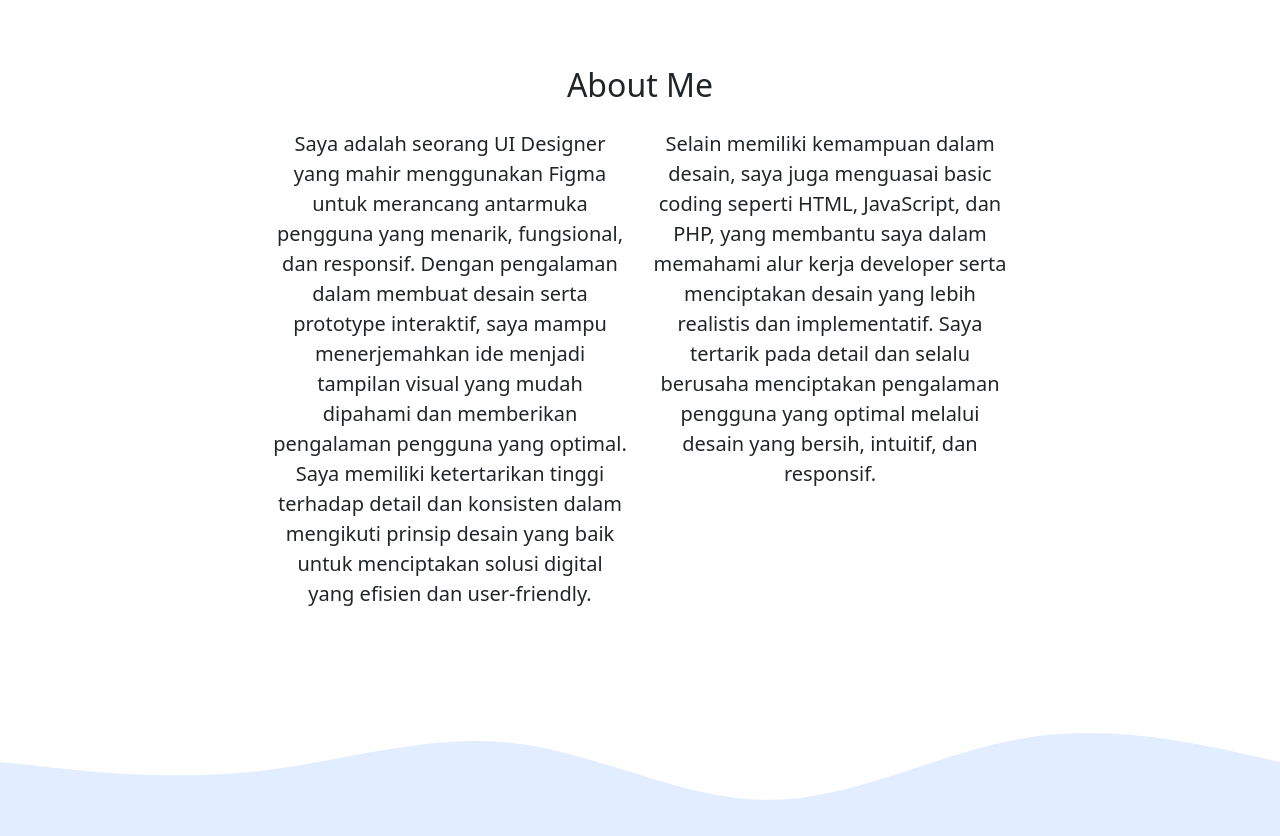
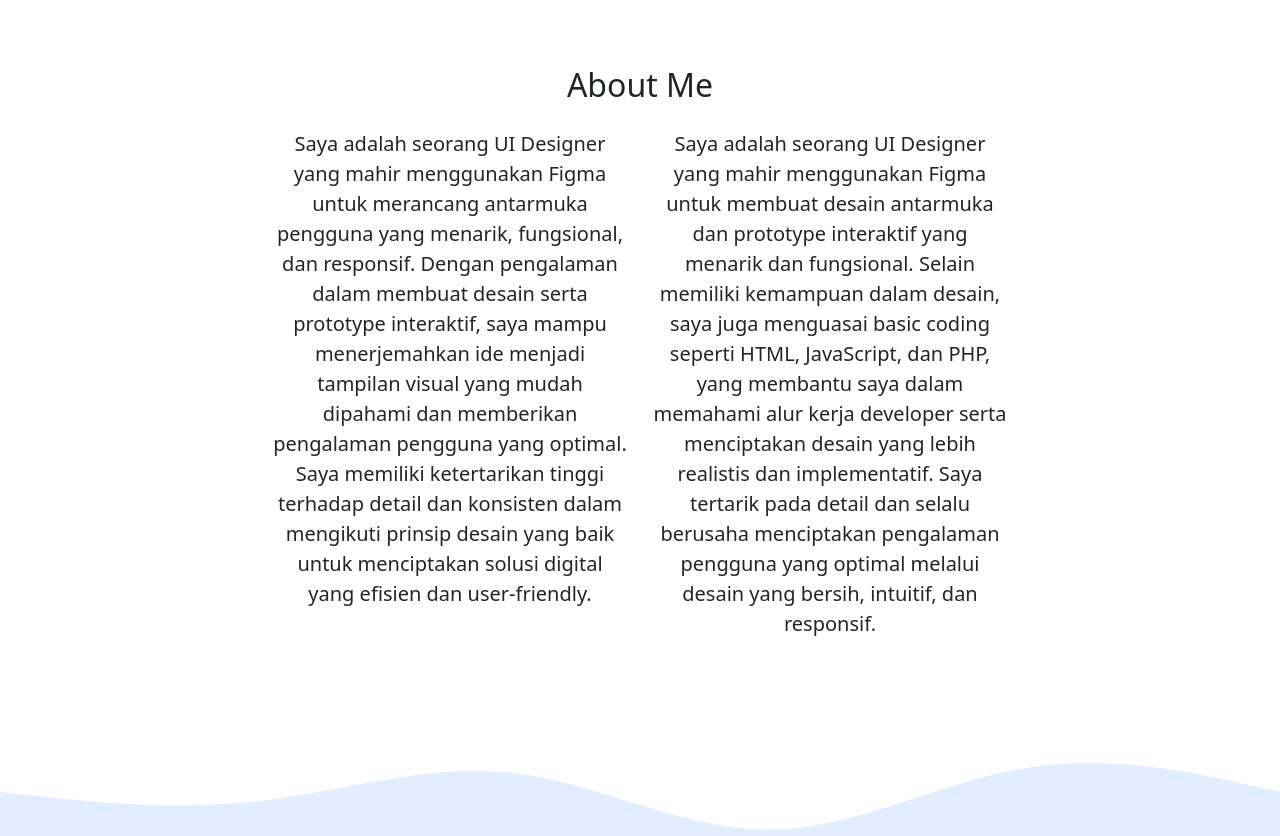
Before and after one commit to ilhamkhoerun/ilhamkhoerun.github.io, a plain HTML site: page index.html in a window 1280 px wide. Shown: the part 720-1556 px from the top of the page. Drawn offline with nearby package versions, Linux system fonts and the light colour scheme.

Commit message:
mengubah isi about

```diff
--- a/index.html
+++ b/index.html
@@ -77,8 +77,9 @@
           </div>
           <div class="col-md-4">
             <p>
-              Selain memiliki kemampuan dalam desain, saya juga menguasai basic coding seperti HTML, JavaScript, dan PHP, yang membantu saya dalam memahami alur kerja developer serta menciptakan desain yang lebih realistis dan
-              implementatif. Saya tertarik pada detail dan selalu berusaha menciptakan pengalaman pengguna yang optimal melalui desain yang bersih, intuitif, dan responsif.
+              Saya adalah seorang UI Designer yang mahir menggunakan Figma untuk membuat desain antarmuka dan prototype interaktif yang menarik dan fungsional. Selain memiliki kemampuan dalam desain, saya juga menguasai basic coding seperti
+              HTML, JavaScript, dan PHP, yang membantu saya dalam memahami alur kerja developer serta menciptakan desain yang lebih realistis dan implementatif. Saya tertarik pada detail dan selalu berusaha menciptakan pengalaman pengguna
+              yang optimal melalui desain yang bersih, intuitif, dan responsif.
             </p>
           </div>
         </div>
```
